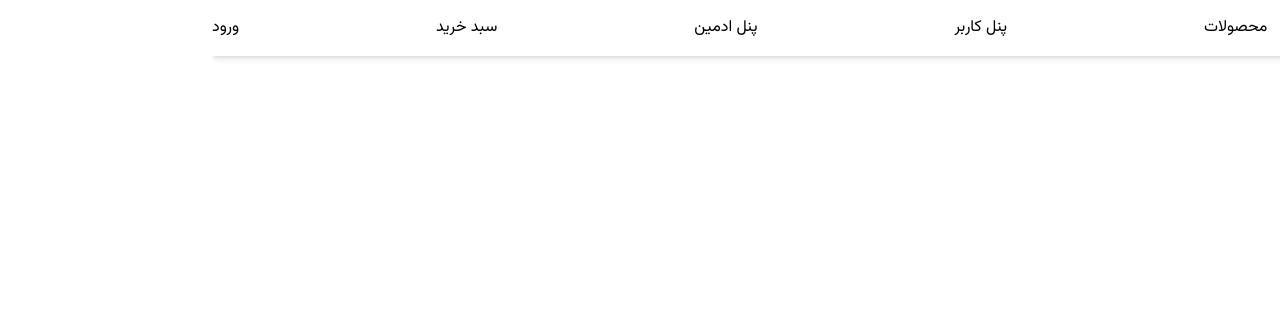
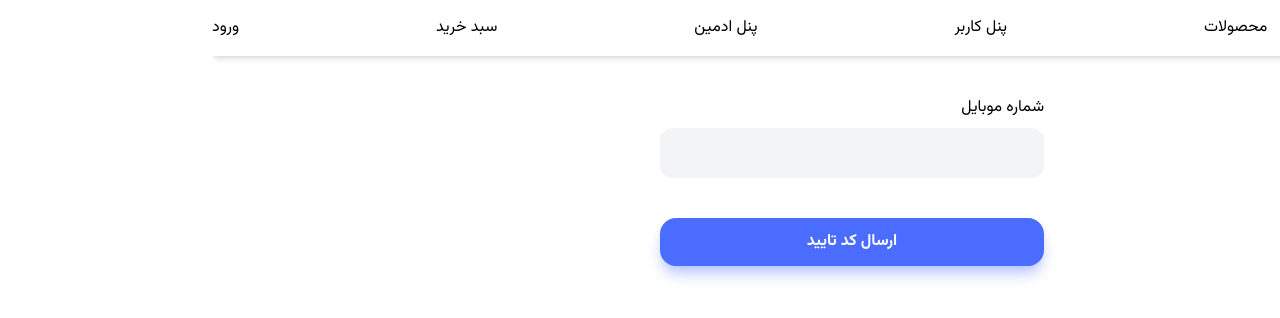
Before and after one commit to akramfakhraei/watch, a Next.js app: page /auth in a window 1280 px wide. Shown: the top 318 px of the page. Built offline with nearby package versions, Linux system fonts and the light colour scheme.

Commit message:
create sendOTP Handler

```diff
--- a/src/app/auth/page.jsx
+++ b/src/app/auth/page.jsx
@@ -1,9 +1,32 @@
-import React from 'react'
+"use client";
+import { useState } from "react";
+import SendOTPFrom from "./SendOTPFrom";
+import http from "@/services/httpService";
+function AuthPage() {
+  const [phoneNumber, setPhoneNumber]=useState("");
+  console.log(phoneNumber);
+  const phoneNumberHandler=(e)=>{
 
-function AuthPage() {
+  };
+  const sendOTPHandler= async(e)=>{
+    e.preventDefault();
+    try {
+      const data = await http.post("/user/get-otp",{phoneNumber})
+      console.log(data)
+    } catch (error) {
+      console.log(error)
+    }
+  };
   return (
-    <div>AuthPage</div>
-  )
+    <div className="flex justify-center">
+      <div className="w-full sm:max-w-sm">
+        <SendOTPFrom
+        phoneNumber={phoneNumber}
+        onChange={phoneNumberHandler}
+        onSubmit={sendOTPHandler}/>
+      </div>
+    </div>
+  );
 }
 
 export default AuthPage
```
